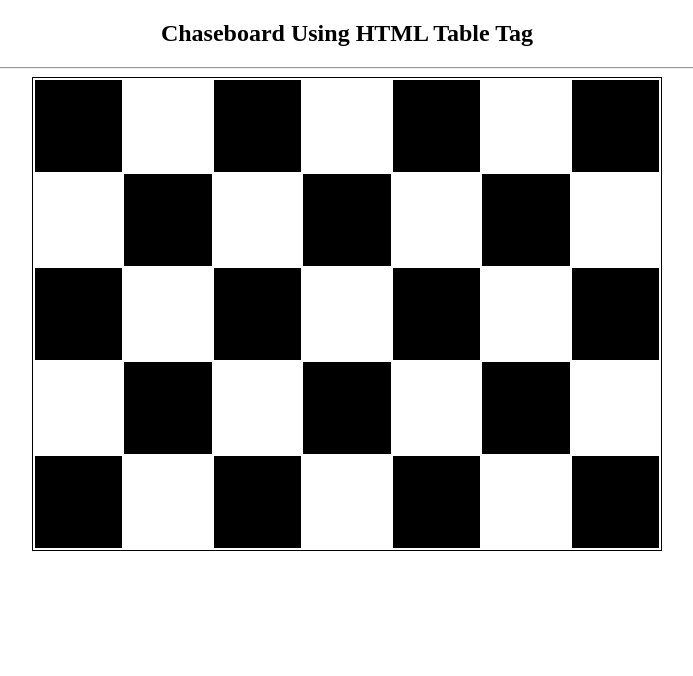
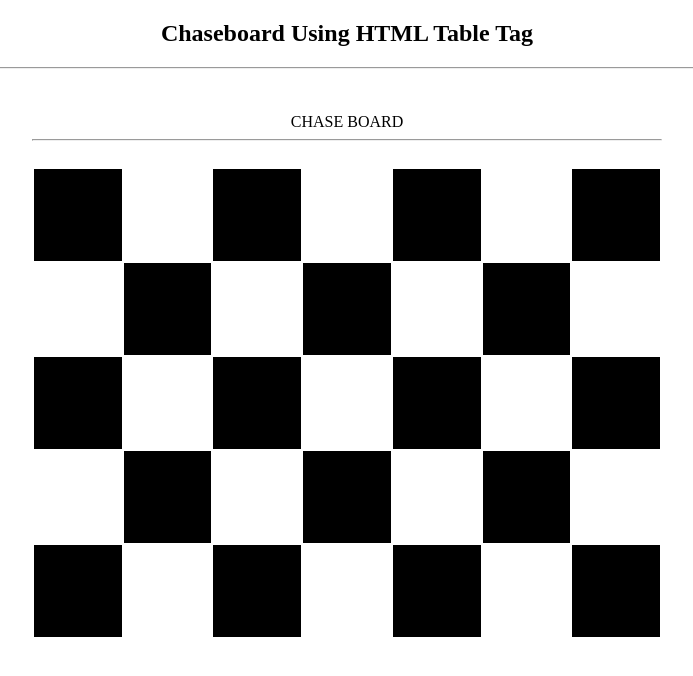
Before and after one commit to imam-hossain-kawsar/chase-board-layout-html, a plain HTML site: page index.html in a window 1280 px wide. Shown: the whole page, without its empty margins (293-986 px from the left). Drawn offline with Linux system fonts and the light colour scheme.

Commit message:
added caption

```diff
--- a/index.html
+++ b/index.html
@@ -7,9 +7,10 @@
 </head>
 <body>
 
-    <h2 style="text-align: center;">Chaseboard Using HTML Table Tag</h2> <hr>
+    <h2 style="text-align: center;">Chaseboard Using HTML Table Tag</h2> <hr><br><br>
 
-    <table style="margin-left: auto; margin-right: auto; width: 630px; height: 450px; border: 1px solid black;">
+    <table style="margin-left: auto; margin-right: auto; width: 630px; height: 450px;">
+        <caption>CHASE BOARD <hr><br></caption>
         <tr>
             <td style="height:90px; width: 90px; background-color: black;"></td>
             <td style="height:90px; width: 90px; background-color: white;"></td>
```
